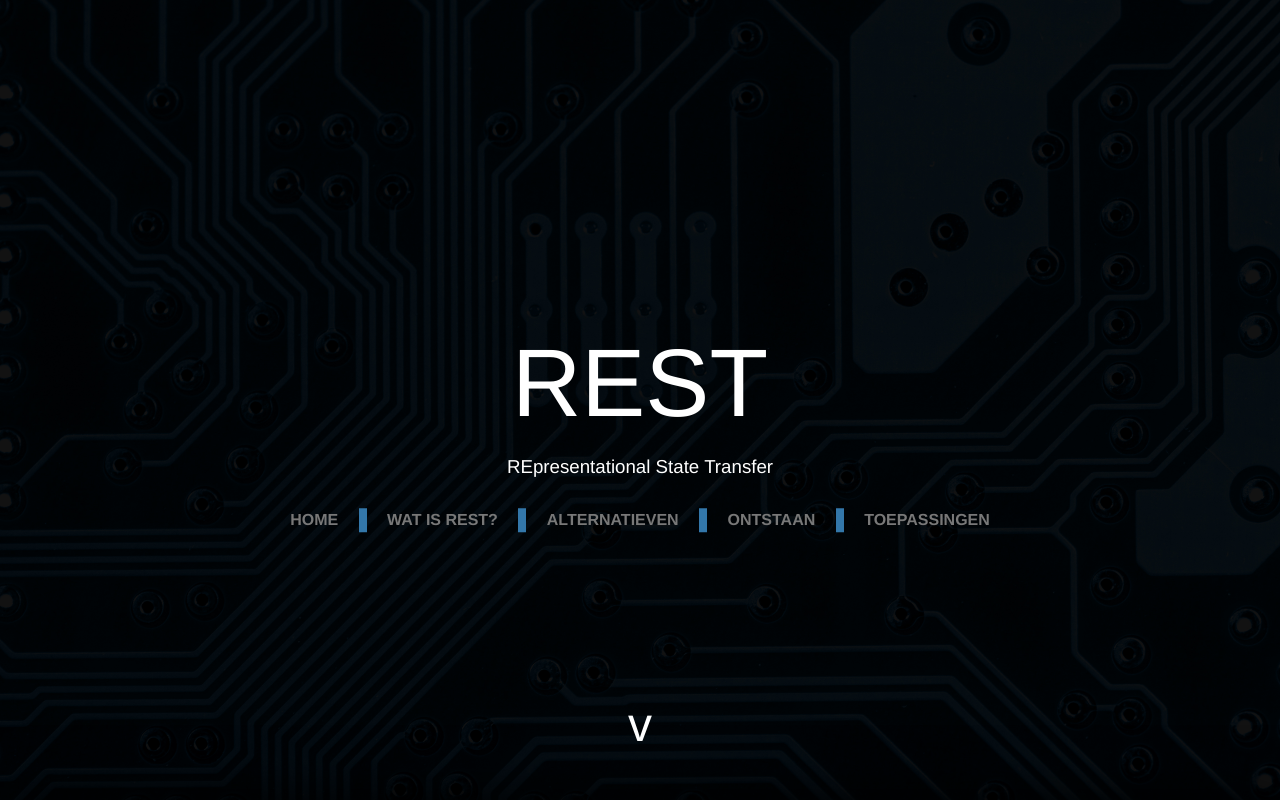
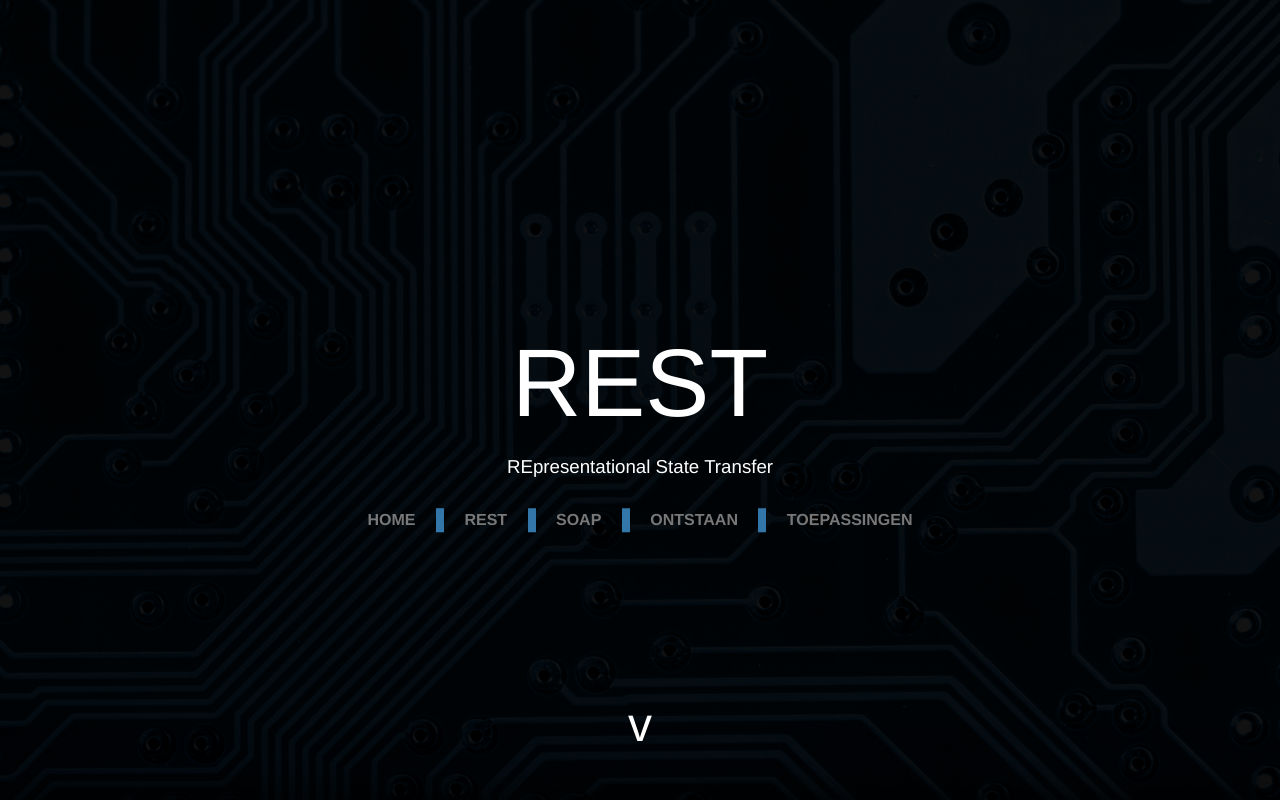
Before and after one commit to RAVerboon/REST, a PHP site: page / in a window 1280 px wide. Run offline with PHP 8.4, Linux system fonts and the light colour scheme; some libraries are stand-ins or nearby versions.

Commit message:
Tekst toegevoegd

```diff
--- a/index.html
+++ b/index.html
@@ -20,9 +20,9 @@
 				<ul id='headerList'>
 					<li><a href="#">Home</a></li>
 					<li class="seperator"></li>
-					<li><a href="#what" id="whatLink">Wat is REST?</a></li>
+					<li><a href="#what" id="whatLink">REST</a></li>
 					<li class="seperator"></li>
-					<li><a href="#alternatives" id="altLink">Alternatieven</a></li>
+					<li><a href="#soap" id="soapLink">SOAP</a></li>
 					<li class="seperator"></li>
 					<li><a href="#origin" id="originLink">Ontstaan</a></li>
 					<li class="seperator"></li>
@@ -32,18 +32,20 @@
 					<li></li>
 				</ul>
 				<ul id="whatList" class="subList">
-					<li><a href="#what">Inleiding</a></li>
-					<li class="seperator"></li>
 					<li><a href="#softwarearch">Softwarearchitectuur</a></li>
 					<li class="seperator"></li>
 					<li><a href="#structure">Stapsgewijze opbouw</a></li>
+				</ul>
+				<ul id="soapList" class="subList">
+					<li><a href="#whatIsSOAP">Wat is SOAP?</a></li>
 					<li class="seperator"></li>
-					<li>REST leuk</li>
-				</ul>
-				<ul id="altList" class="subList">
-					<li>Inleiding</li>
+					<li><a href="#componentsSOAP">Waaruit bestaat SOAP?</a></li>
 					<li class="seperator"></li>
-					<li>SOAP</li>
+					<li><a href="#SOAPprocessing">Verwerking van SOAP</a></li>
+					<li class="seperator"></li>
+					<li><a href="#SOAPproscons">Voor- en nadelen SOAP</a></li>
+					<li class="seperator"></li>
+					<li><a href="#SOAPvsREST">SOAP vs. REST</a></li>
 				</ul>
 				<ul id="originList" class="subList">
 					<li>Heel</li>
@@ -146,6 +148,77 @@
 				</div>
 				<a href="http://www.google.nl/">hoi</a>
 			</section>
+			<section id="soap">
+				<h2 id="whatIsSOAP">Wat is SOAP?</h2>
+				<p>SOAP staat voor Simple Object Acces Protocol, en is na REST de populairste manier om met webservices te communiceren. SOAP is ontworpen door Microsoft in 1998. Maar werd door verschillende redenen binnen Microsoft pas in 1999 uitgegeven. In 2000 werd SOAP 1.1 uitgegeven door het World Wide Web Consortium (W3C). Tegenwoording wordt SOAP onderhouden en verder ontwikkeld door de XML Protocol Working Group van W3C. SOAP is ontworpen om erg uitbreidbaar te zijn. Men hoeft alleen maar de delen van SOAP te gebruiken die zij nodig hebben voor bepaalde taken. SOAP heeft bijvoorbeeld de optie voor extra beveiliging, maar die hoeft niet gebruikt te worden als het niet nodig is, bijvoorbeeld bij een message voor een simpele openbare tekstapplicatie. Echter zou deze extra beveiliging wel bijzonder handig zijn als de gegevens die worden verstuurd van een bank zijn. Een belangrijk onderdeel van SOAP is het ingebouwde fout afhandeling, als er een fout zou zijn in je requestmessage wordt in de response message een fout code en tekst toegevoegd waardoor je direct weet wat er aan de hand is. Doordat er standaard foutcodes worden gebruikt kan je in de code van je programma ook direct de fout laten afhandelen. Een andere interessante mogelijkheid van SOAP is dat je niet verplicht http als transport protocol hoef te gebruiken. Met SOAP kan je ook ander transport protocollen gebruiken, zoals SMTP of andere transport methodes.</p>
+				<p>In het kort samengevat zijn de drie belangrijkste eigenschappen van SOAP:</p>
+				<ul>
+				<li><h4>Uitbreidbaarheid</h4>SOAP is heeft heel erg veel mogelijkheden om uitgebreid te worden, bijvoorbeeld er kan extra beveiliging worden toegevoegd.</li>
+				<li><h4>Neutraliteit</h4>SOAP is niet alleen mogelijk op met één transport protocol, maar kan gebruikt worden met verschillende transport protocollen, zoals http en SMTP.</li>
+				<li><h4>Onafhankelijkheid</h4>SOAP kan gebruikt worden met verschillende programmeer talen, zoals PHP en .NET.</li>
+				</ul>
+				<h3 id="componentsSOAP">Waaruit bestaat SOAP?</h3>
+				<p>Het SOAP protocol bestaat uit drie delen:</p>
+				<ul>
+					<li>
+						<h4>Envelope</h4>
+						<p>Een SOAP bericht bestaat uit een envelope met daarin optioneel een header en altijd een body. De envelope moet altijd geassocieerd zijn met de namespace "http://schemas.xmlsoap.org/soap/envelope/". Is dit niet het geval dan word de message weggegooid.</p>
+						<ul>
+							<li>
+								<h5>Header</h5>
+								<p>De Header wordt gebruikt als een flexibel mechanisme voor het uitbreiden van een bericht zonder voorafgaande kennis tussen de communicerende partijen. In de header kan bijvoorbeeld transactie management of betaling worden geïmplementeerd.</p>
+							</li>
+							<li>
+								<h5>Body</h5>
+								<p>In de body staat informatie die voor de uiteindelijke ontvanger is bestemd, in de body staat dus de data die bijvoorbeeld is opgevraagd door iemand. Verder kan er in de body als er een fout is geweest ook nog wat extra informatie staan over deze fout, zoals de foutcode, en een leesbare beschrijving van de fout.</p>
+							</li>
+						</ul>
+					</li>
+					<li>
+						<h4>Encoding Rules</h4>
+						<p>Een SOAP message is in XML geschreven echter zijn er wel nog meer beperkingen opgelegd aan hoe het geschreven mag worden.</p>
+					</li>
+					<li>
+						<h4>RPC Representation</h4>
+						<p>Een belangrijk doel van SOAP is om Remote Procedure Calls uit te wisselen door gebruik van de flexibiliteit van XML, normaal gesproken worden RPC’s gedaan met een HTTP Request en HTTP Response, maar met SOAP hoeft dit niet via http, omdat SOAP ook van andere transfer protocols gebruik kan maken zoals het Simple Mail Transfer Protocol.</p>
+					</li>
+				</ul>
+				<h3 id="SOAPprocessing">Verwerking van SOAP</h3>
+				<p>Als een SOAP applicatie een SOAP message ontvangt, wordt dit bericht dit bericht geprocesseerd worden dit gebeurd in een bepaalde volgorde:</p>
+				<div id="soapProcessingList">
+					<h3>1. Identificatie ↓</h3>
+					<div>Als eerste moet de applicatie alle delen van de SOAP message identificeren die voor de applicatie bedoeld zijn, het zou namelijk kunnen dat de SOAP message nog verder moet worden gestuurd.</div>
+					<h3>2. Verificatie ↓</h3>
+					<div>Hierna moet de applicatie verifiëren dat al deze delen worden ondersteund door de applicatie, is dit het geval dan kunnen deze op de juiste manier worden geprocesseerd. Is dit echter niet het geval en ondersteund de applicatie de delen niet, dan word de message weggegooid.</div>
+					<h3>3. Afhandeling</h3>
+					<div>Deze laatste stap gebeurt alleen als deze applicatie niet de eindbestemming is van de SOAP message. Als de SOAP message nog verder moet gaan worden alle delen verwijdert die bij stap 1 waren geidentificeerd, omdat deze alleen voor deze applicatie waren bestemd. Hierna kan de message geforward worden.</div>
+				</div>
+				<h3 id="SOAPproscons">Voor- en nadelen van SOAP</h3>
+				<h4>Voordelen:</h4>
+				<ul>
+					<li>Het is te gebruiken op meerdere platforms en kan ook gebruikt worden met verschillende programmeer talen.</li>
+					<li>SOAP geeft makkelijkere communicatie door proxies en firewalls.</li>
+					<li>Het kan gebruikt worden met verschillende transportprotocollen, waarvan de bekendste http en SMTP zijn, maar het kan ook met andere transportprotocollen gebruikt worden.</li>
+				</ul>
+				<h4>Nadelen:</h4>
+				<ul>
+					<li>SOAP is over het algemeen langzamer concurrenten, omdat SOAP gebruikt maakt van XML waarin meer informatie is toegevoegd dan echt nodig is. Hierdoor zijn de messages groter en duurt het dus langer om deze te versturen en te verwerken. Dit is een belangrijke reden waardoor tegenwoordig veel meer mensen gebruik maken van REST</li>
+					<li>SOAP wordt niet door alle programmeertalen even sterk ondersteund. Python en PHP worden bijvoorbeeld niet even goed ondersteund als Java en .NET.</li>
+				</ul>
+				<h3 id="SOAPvsREST">SOAP vs. REST</h3>
+				<h4>SOAP is heavyweight, en voor veel mensen lastig te gebruiken.</h4>
+				<ul>
+					<li>SOAP kan meerdere transportprotocolllen gebruiken zoals http en SMTP, REST alleen http</li>
+					<li>Makkelijk uit te breiden</li>
+					<li>Built-in error handling zodat wanneer er een error is de ontvanger direct een idee heeft wat het probleem is.</li>
+				</ul>
+				<h4>REST is meer lightweight, en makkelijk te gebruiken en is flexibeler.</h4>
+				<ul>
+					<li>Makkelijker te leren</li>
+					<li>Efficiënter, kan verschillende dataformaten gebruiken zoals JSON waardoor het bestand kleiner is. SOAP kan alleen XML gebruiken waar allerlei toegevoegde informatie zit die niet relevant is voor de ontvanger.</li>
+					<li>Snel, geen uitgebreide verwerking nodig, maar toch de mogelijkheid voor grootschaligheid</li>
+				</ul>
+			</section>
 			<section id="flickr">
 				<h2>Flickr Foto Feed</h2>
 				<form action="#">
@@ -174,8 +247,8 @@
 		<div id="topMenu">
 			<ul>
 				<li><a href="#">Home</a></li>
-				<li><a href="#what">Wat is REST?</a></li>
-				<li><a href="#alt">Alternatieven</a></li>
+				<li><a href="#what">REST</a></li>
+				<li><a href="#soap">SOAP</a></li>
 				<li><a href="#origin">Onstaan</a></li>
 				<li><a href="#">Toepassingen</a></li>
 			</ul>
--- a/main.js
+++ b/main.js
@@ -1,5 +1,8 @@
 $(function () {
 	$("#derivation").accordion({
+		heightStyle: "content"
+	});
+	$("#soapProcessingList").accordion({
 		heightStyle: "content"
 	});
 	$(document).tooltip();
@@ -9,10 +12,10 @@ $(function () {
 		$("#whatList").css('display', 'block');
 		$("#whatList").addClass('animated fadeInDown');
 	});
-	$("#altLink").hover(function() {
+	$("#soapLink").hover(function() {
 		hideSubMenus();
-		$("#altList").css('display', 'block');
-		$("#altList").addClass('animated fadeInDown');
+		$("#soapList").css('display', 'block');
+		$("#soapList").addClass('animated fadeInDown');
 	});
 	$("#originLink").hover(function() {
 		hideSubMenus();
@@ -33,9 +36,11 @@ $(function () {
 	$(document).scroll(function() {
 		var y = $(this).scrollTop();
 		if (y > (window.innerHeight * 1.3)) {
+			$("#topMenu").stop();
 			$('#topMenu').fadeIn();
 		}
 		else {
+			$("#topMenu").stop();
 			$('#topMenu').fadeOut();
 		}
 	});
--- a/stylesheet/basic.css
+++ b/stylesheet/basic.css
@@ -159,6 +159,12 @@ main h4::after {
 	background: #37a;
 }
 
+main h5 {
+	text-align: left;
+	font-weight: 800;
+	font-size: 1.1em;
+}
+
 main section {
 	max-width: 900px;
 	width: 90%;
```
